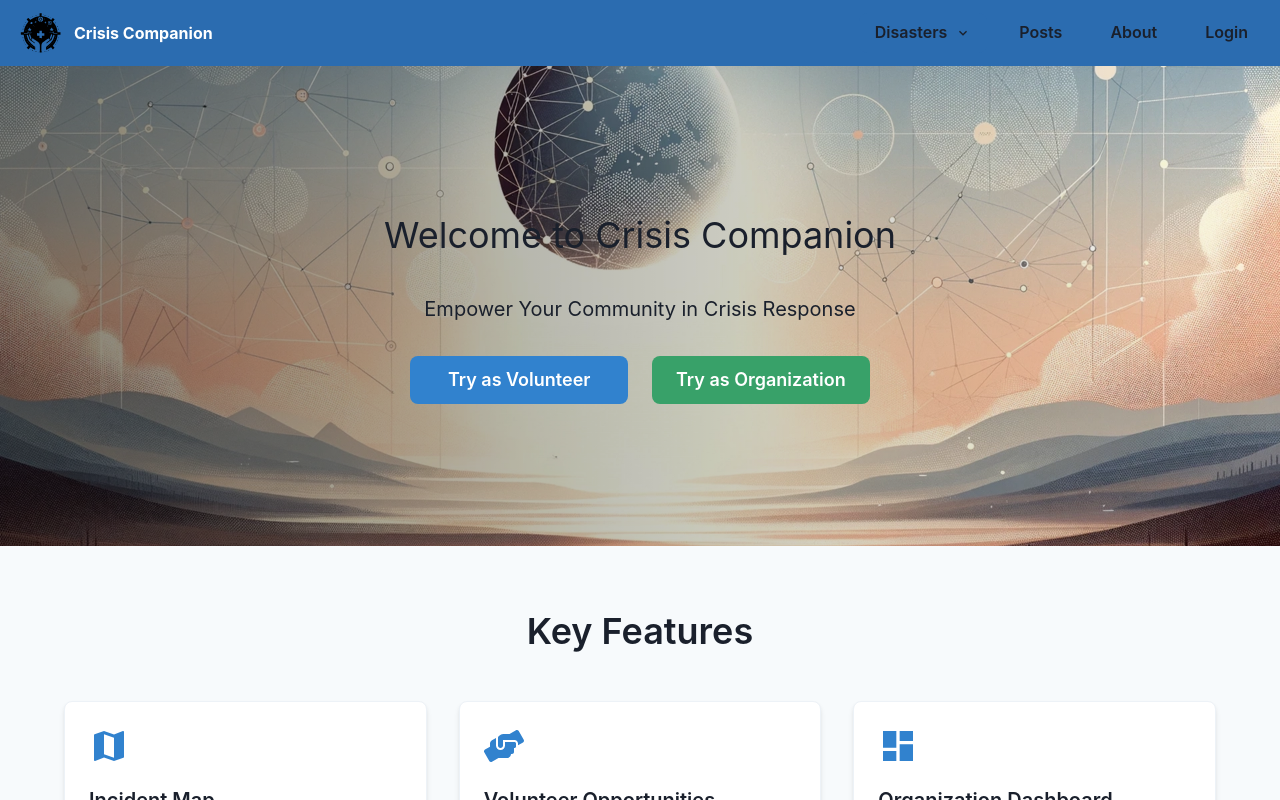
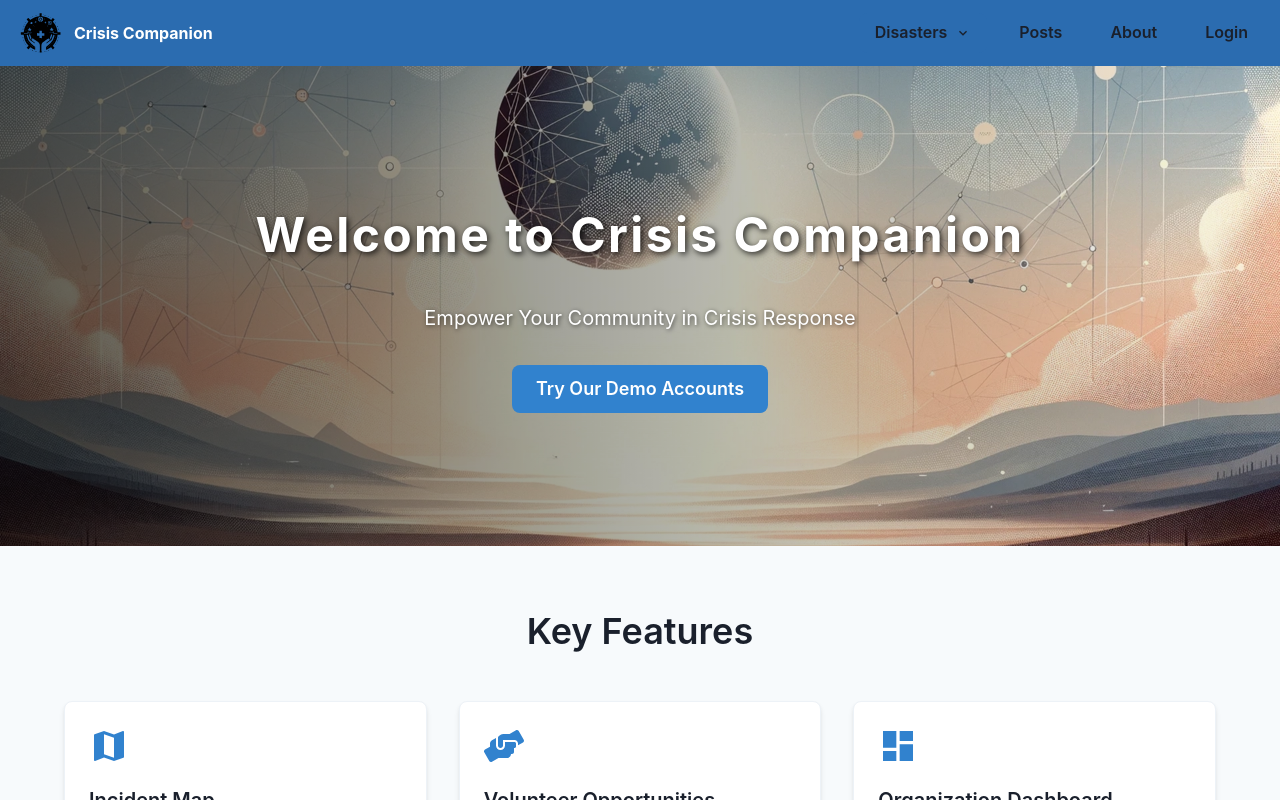
Before and after one commit to martinezeth/us-cc, a React (Create React App) app in the folder us-cc/: page / in a window 1280 px wide. Shown: the top 800 px of the page. Built offline with nearby package versions, Linux system fonts and the light colour scheme; no server answers; what @saas-ui/react would draw is missing.

Commit message:
Cleaned up HeroSection.js

```diff
--- a/us-cc/src/Components/HeroSection.js
+++ b/us-cc/src/Components/HeroSection.js
@@ -1,27 +1,15 @@
 import React from 'react';
-import { Box, Text, Button, VStack, useColorModeValue, SimpleGrid } from '@chakra-ui/react';
+import { Box, Text, Button, VStack, useColorModeValue } from '@chakra-ui/react';
 import { useNavigate } from 'react-router-dom';
-import { supabase } from '../supabaseClient';
 import heroImage from '../Images/landingPageMainImage.png';
 
 const Hero = () => {
   const navigate = useNavigate();
   const bg = useColorModeValue('gray.50', 'gray.800');
-  const textColor = useColorModeValue('gray.800', 'gray.100');
+  const textColor = useColorModeValue('white', 'gray.100');
 
-  const handleDemoLogin = async (type) => {
-    try {
-      const credentials = type === 'volunteer'
-        ? { email: 'demo@volunteer.com', password: 'demoVolunteer123!' }
-        : { email: 'demo@organization.com', password: 'demoOrg123!' };
-
-      const { data, error } = await supabase.auth.signInWithPassword(credentials);
-      if (error) throw error;
-
-      navigate(type === 'volunteer' ? '/volunteering' : '/organization-dashboard');
-    } catch (error) {
-      console.error('Demo login error:', error);
-    }
+  const handleDemoRedirect = () => {
+    navigate('/login'); // Adjust path if needed based on your routing setup
   };
 
   return (
@@ -42,36 +30,38 @@ const Hero = () => {
         justify="center"
         align="center"
         height="full"
-        bgGradient="linear(to-r, blackAlpha.600, transparent)"
+        bgGradient="linear(to-r, blackAlpha.700, transparent)"
       >
-        <Text fontSize="4xl" color={textColor} textAlign="center">
+        <Text
+          fontSize={{ base: '3xl', md: '5xl' }}
+          fontWeight="bold"
+          color={textColor}
+          textAlign="center"
+          textShadow="2px 2px 6px rgba(0, 0, 0, 0.8)"
+          letterSpacing="wider"
+        >
           Welcome to Crisis Companion
         </Text>
-        <Text fontSize="xl" color={textColor} textAlign="center">
+        <Text
+          fontSize={{ base: 'md', md: 'xl' }}
+          color={textColor}
+          textAlign="center"
+          textShadow="1px 1px 4px rgba(0, 0, 0, 0.6)"
+          maxW="3xl"
+          px={4}
+        >
           Empower Your Community in Crisis Response
         </Text>
-        <SimpleGrid columns={{ base: 1, md: 2 }} spacing={6} width="auto">
         <Button
           size="lg"
           bg="blue.500"
           color="white"
           _hover={{ bg: 'blue.600' }}
-            onClick={() => handleDemoLogin('volunteer')}
-            minW="200px"
+          onClick={handleDemoRedirect}
+          minW="250px"
         >
-            Try as Volunteer
+          Try Our Demo Accounts
         </Button>
-          <Button
-            size="lg"
-            bg="green.500"
-            color="white"
-            _hover={{ bg: 'green.600' }}
-            onClick={() => handleDemoLogin('organization')}
-            minW="200px"
-          >
-            Try as Organization
-          </Button>
-        </SimpleGrid>
       </VStack>
     </Box>
   );
--- a/us-cc/src/Components/ProtectedFeatureCard.js
+++ b/us-cc/src/Components/ProtectedFeatureCard.js
@@ -32,8 +32,8 @@ const ProtectedFeatureCard = ({ title, description, icon, path, requiredRole })
             toast({
                 title: "Authentication Required",
                 description: requiredRole === 'organization'
-                    ? "Please log in as an organization to access this feature. Try the demo organization account!"
-                    : "Please log in to access this feature. Try the demo volunteer account!",
+                    ? "Please log in as an organization to access this feature. Try the Demo Organization account!"
+                    : "Please log in to access this feature. Try the Demo Volunteer account!",
                 status: "info",
                 duration: 5000,
                 isClosable: true,
--- a/us-cc/src/Pages/LandingPage.js
+++ b/us-cc/src/Pages/LandingPage.js
@@ -1,6 +1,6 @@
 import React from 'react';
 import { Box, VStack } from '@chakra-ui/react';
-import Hero from '../Components/HeroSection'; // Importing the Hero component
+import Hero from '../Components/HeroSection';
 import AboutSection from '../Components/AboutSection';
 import FeaturesSection from '../Components/FeaturesSection';
 
```
Lines whose indentation alone changed are shown as unchanged.
